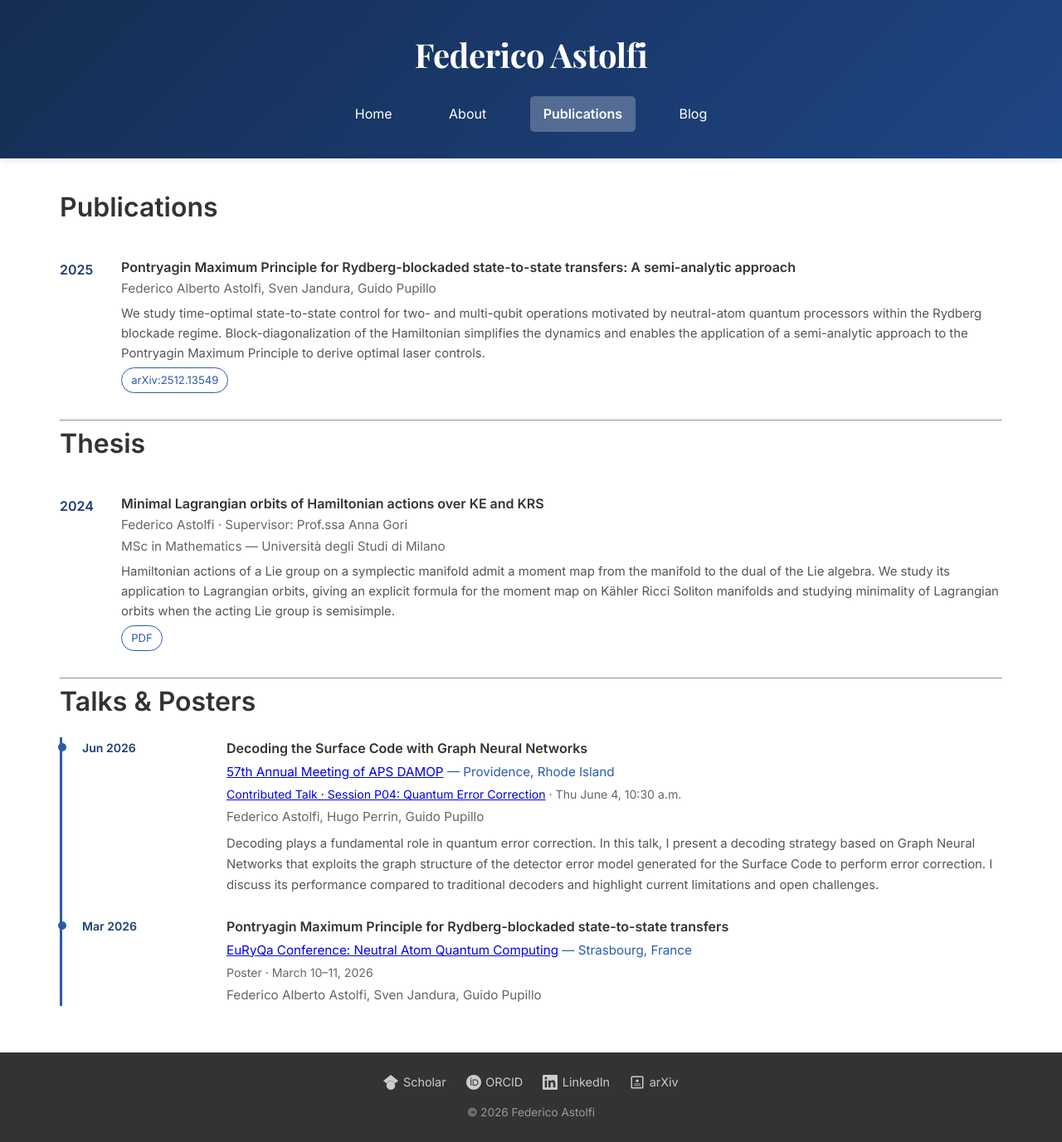
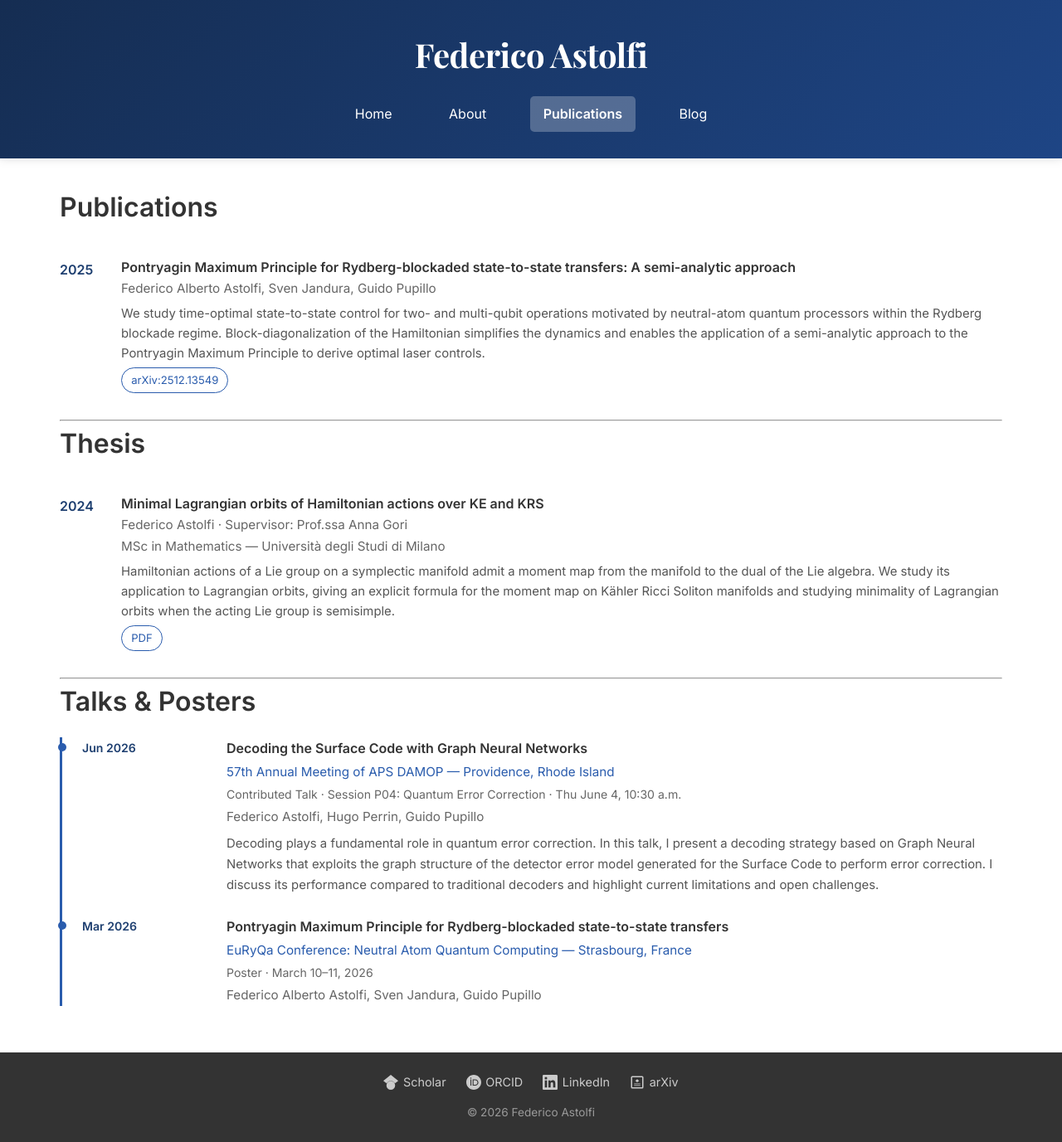
Before and after one commit to FedericoAstolfi/federicoastolfi.github.io, a Jekyll site: the page built from publications.md, in a window 1280 px wide. Shown: the whole page at 83% size. Built offline with Jekyll 4.4.1, drawn with Linux system fonts in a browser that asks for light colours.

Commit message:
Revert talk links, make show-more reactive to zoom/resize
Co-Authored-By: Claude Opus 4.6 <noreply@anthropic.com>

```diff
--- a/publications.md
+++ b/publications.md
@@ -50,8 +50,8 @@ description: Publications, preprints, and conference talks by Federico Astolfi.
         <div class="talk-date">Jun 2026</div>
         <div class="talk-details">
             <strong>Decoding the Surface Code with Graph Neural Networks</strong><br>
-            <span class="talk-conf"><a href="https://www.aps.org/meetings/meeting.cfm?name=DAMOP26" target="_blank">57th Annual Meeting of APS DAMOP</a> — Providence, Rhode Island</span><br>
-            <span class="talk-meta"><a href="https://meetings.aps.org/Meeting/DAMOP26/Session/P04" target="_blank">Contributed Talk · Session P04: Quantum Error Correction</a> · Thu June 4, 10:30 a.m.</span><br>
+            <span class="talk-conf">57th Annual Meeting of APS DAMOP — Providence, Rhode Island</span><br>
+            <span class="talk-meta">Contributed Talk · Session P04: Quantum Error Correction · Thu June 4, 10:30 a.m.</span><br>
             <span class="talk-authors">Federico Astolfi, Hugo Perrin, Guido Pupillo</span>
             <p class="talk-abstract">Decoding plays a fundamental role in quantum error correction. In this talk, I present a decoding strategy based on Graph Neural Networks that exploits the graph structure of the detector error model generated for the Surface Code to perform error correction. I discuss its performance compared to traditional decoders and highlight current limitations and open challenges.</p>
         </div>
@@ -60,7 +60,7 @@ description: Publications, preprints, and conference talks by Federico Astolfi.
         <div class="talk-date">Mar 2026</div>
         <div class="talk-details">
             <strong>Pontryagin Maximum Principle for Rydberg-blockaded state-to-state transfers</strong><br>
-            <span class="talk-conf"><a href="https://euryqa.eu/" target="_blank">EuRyQa Conference: Neutral Atom Quantum Computing</a> — Strasbourg, France</span><br>
+            <span class="talk-conf">EuRyQa Conference: Neutral Atom Quantum Computing — Strasbourg, France</span><br>
             <span class="talk-meta">Poster · March 10–11, 2026</span><br>
             <span class="talk-authors">Federico Alberto Astolfi, Sven Jandura, Guido Pupillo</span>
         </div>
```
Also changed, not shown: _layouts/default.html (+5 -2 lines).
